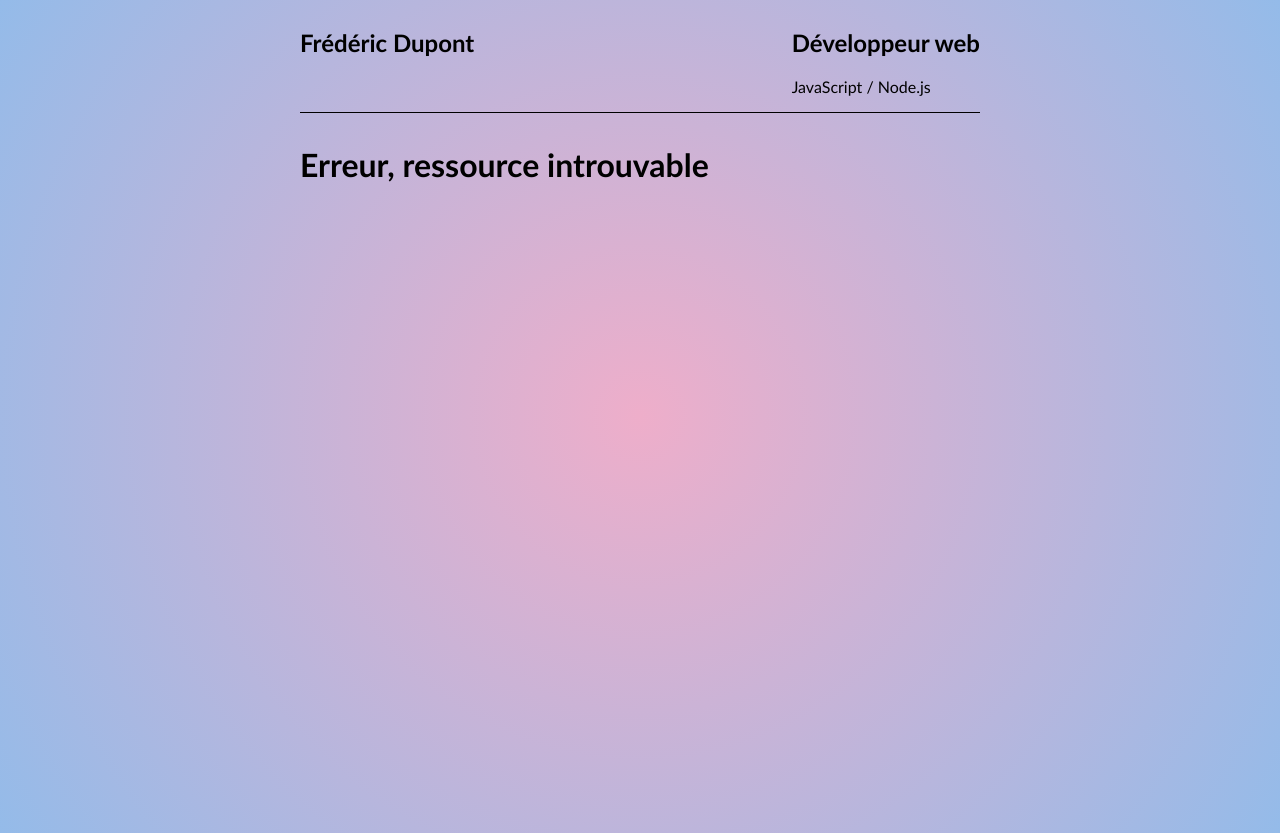
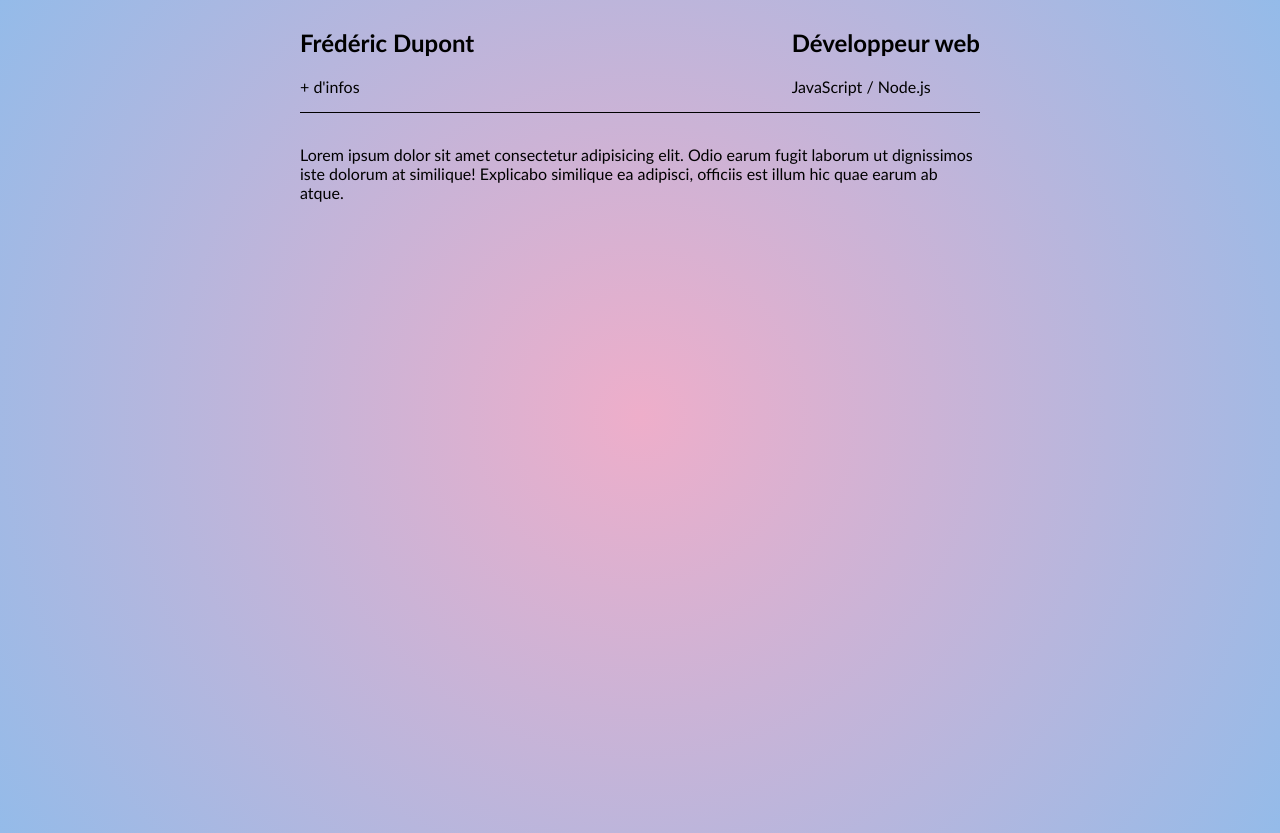
Before and after one commit to fx719/portfolio-public, a React (Vite) app: page /bio in a window 1280 px wide. Built offline with nearby package versions, Linux system fonts and the light colour scheme.

Commit message:
feat(pages): add Bio page

```diff
--- a/src/components/Header/index.jsx
+++ b/src/components/Header/index.jsx
@@ -1,10 +1,13 @@
+import { NavLink } from 'react-router-dom'
 import './Header.css'
+
 
 export default function Header() {
     return (
         <header>
             <div className="header-name">
-                <h2>Frédéric Dupont</h2>
+                <NavLink to="/"><h2>Frédéric Dupont</h2></NavLink>
+                <NavLink to="/bio"><p>+ d'infos</p></NavLink>
             </div>
             <div className="header-skills">
                 <h2>Développeur web</h2>
--- a/src/main.jsx
+++ b/src/main.jsx
@@ -5,6 +5,7 @@ import './index.css'
 import Home from './pages/Home/index.jsx'
 import Error from './pages/Error/index.jsx'
 import Layout from './components/Layout/index.jsx'
+import Bio from './pages/Bio/index.jsx'
 
 
 createRoot(document.getElementById('root')).render(
@@ -13,6 +14,7 @@ createRoot(document.getElementById('root')).render(
       <Routes>
         <Route element={<Layout />}>
           <Route path="/" element={<Home />} />
+          <Route path="/bio" element={<Bio />} />
           <Route path="*" element={<Error />} />
         </Route>
       </Routes>
--- /dev/null
+++ b/src/pages/Bio/index.jsx
@@ -0,0 +1,7 @@
+export default function Bio() {
+    return (
+        <div className="bio">
+            <p>Lorem ipsum dolor sit amet consectetur adipisicing elit. Odio earum fugit laborum ut dignissimos iste dolorum at similique! Explicabo similique ea adipisci, officiis est illum hic quae earum ab atque.</p>
+        </div>
+    )
+}
```
Also changed, not shown: src/pages/Bio/Bio.css (added).
